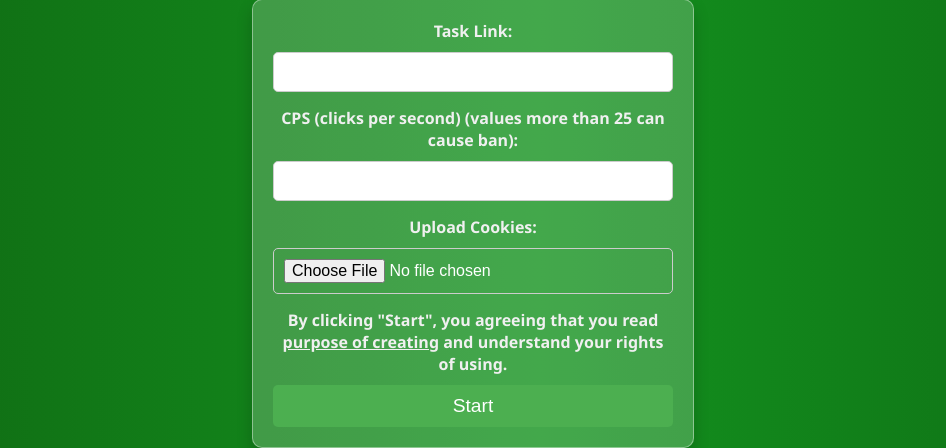
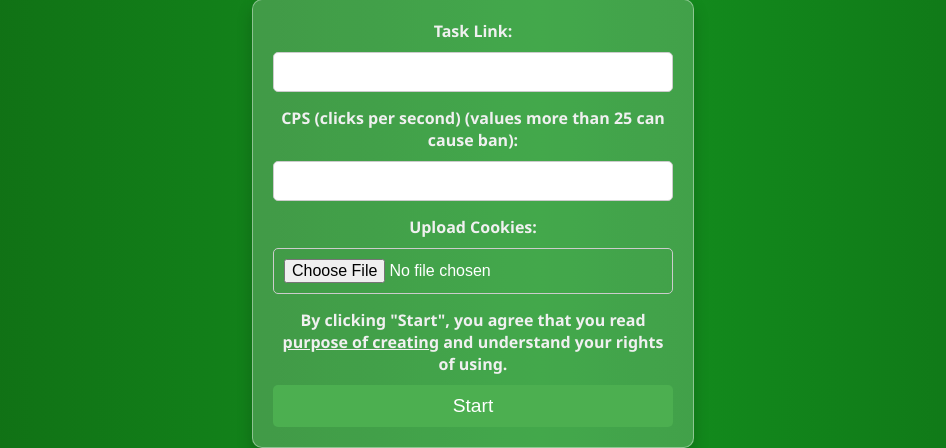
Before and after one commit to slavik2011/tc-server, a Flask app: page / in a window 1280 px wide. Shown: the part 550-998 px from the top of the page, without its empty margins (167-1113 px from the left). Run offline with Flask 3, Linux system fonts and the light colour scheme; parts of the project's set-up code (start-up, migrations or seed data) failed here and were passed over; some libraries are stand-ins or nearby versions.

Commit message:
Update index.html

```diff
--- a/templates/index.html
+++ b/templates/index.html
@@ -184,7 +184,7 @@
             <label for="cookies">Upload Cookies:</label>
             <input type="file" id="cookies" name="cookies" required>
 
-            <label for="cookies">By clicking "Start", you agreeing that you read <a href="/whyicreatedthat" target="_blank" style="color: inherit; text-decoration: underline;">purpose of creating</a> and understand your rights of using.</label>
+            <label for="cookies">By clicking "Start", you agree that you read <a href="/whyicreatedthat" target="_blank" style="color: inherit; text-decoration: underline;">purpose of creating</a> and understand your rights of using.</label>
 
             <button type="submit">Start</button>
         </form>
```
